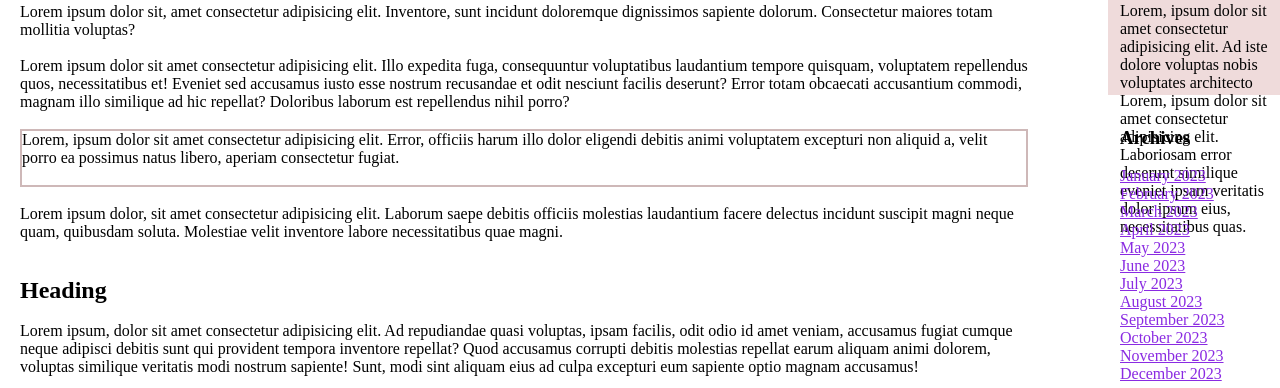
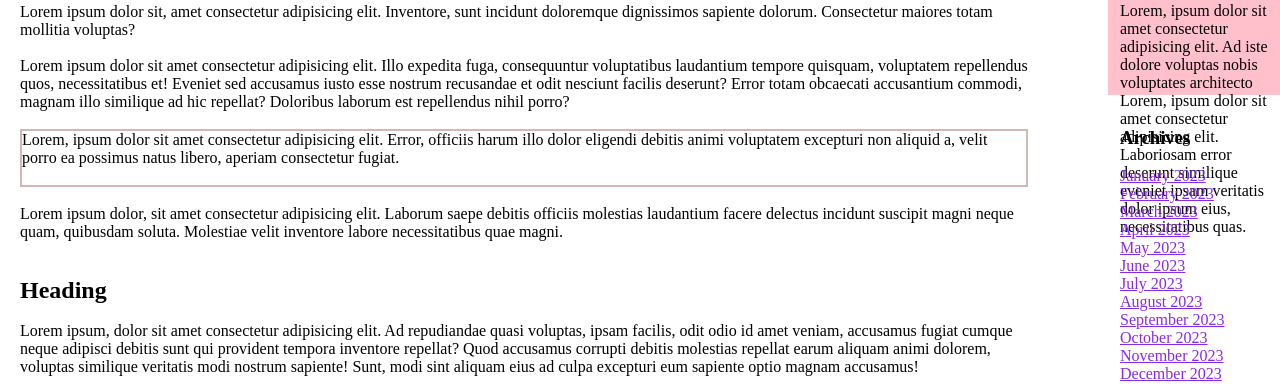
Before and after one commit to shishirkj/Blog-page, a plain HTML site: page Blog page/index2.html in a window 1280 px wide. Shown: the part 113-501 px from the top of the page. Drawn offline with Linux system fonts and the light colour scheme.

Commit message:
Update styles2.css

```diff
--- a/Blog page/styles2.css
+++ b/Blog page/styles2.css
@@ -74,7 +74,7 @@
     position: relative;
     width: 100%;
     top: 27px;
-    background-color: rgb(239, 219, 219);
+    background-color: pink;
     height: 111px;
 
 
```
